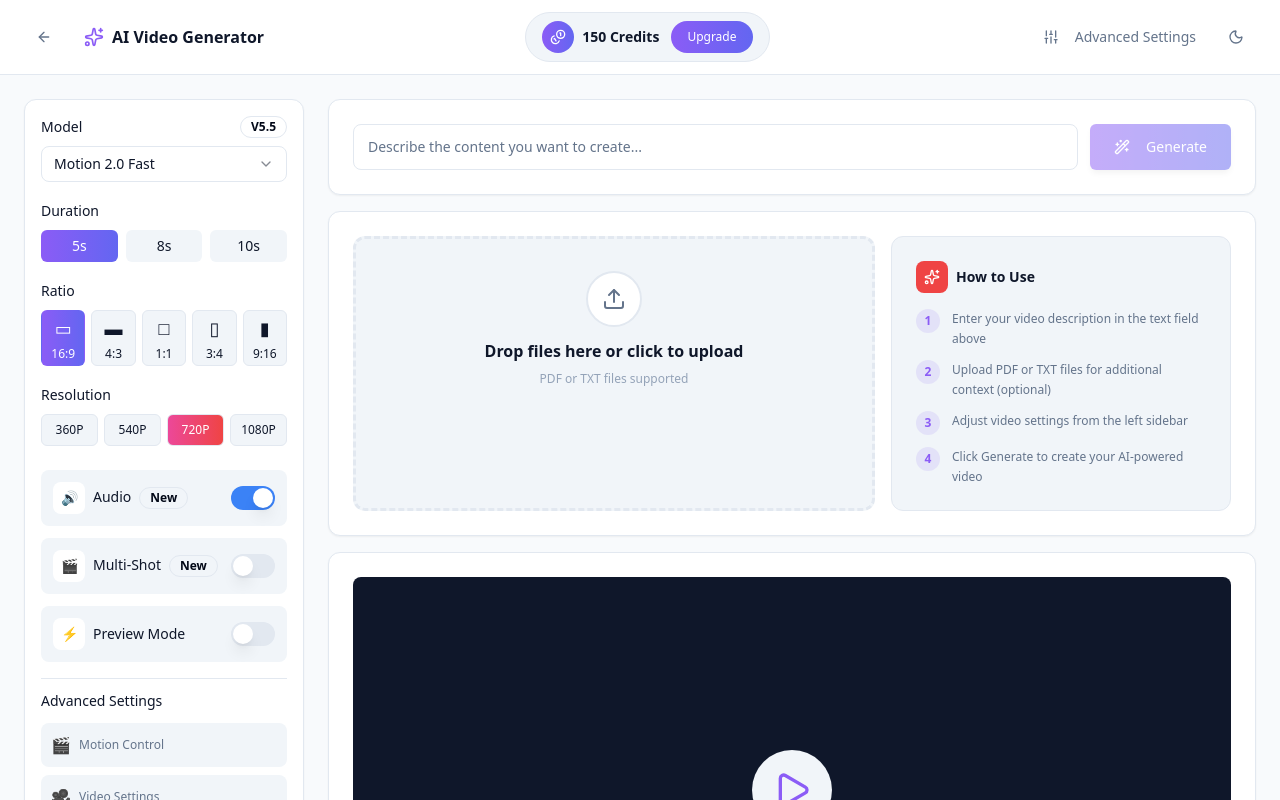
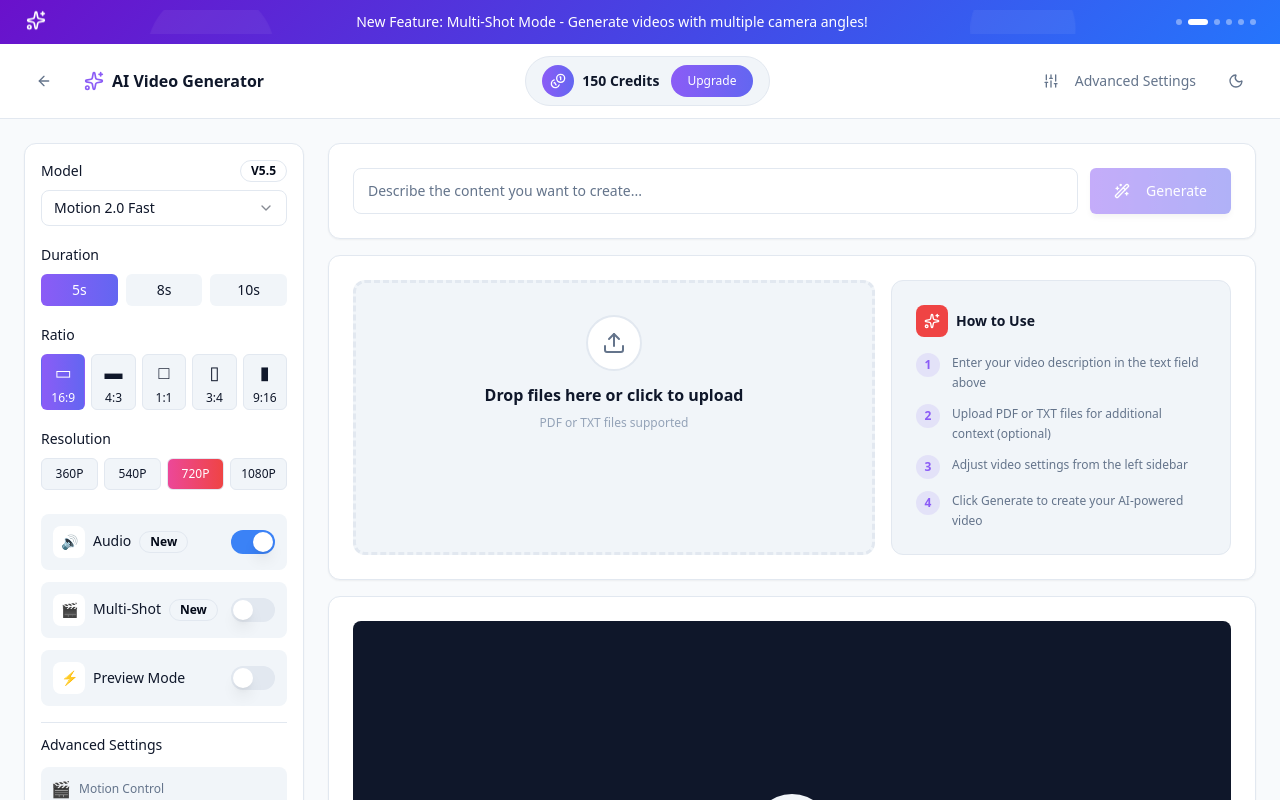
Before and after one commit to Nimesh-Kavinda/textToVideo, a React (Vite) app: page /converter in a window 1280 px wide. Shown: the top 800 px of the page. Built offline with nearby package versions, Linux system fonts and the light colour scheme.

Commit message:
feat: Add AnnouncementBanner component to display dynamic announcements in TextToVideoConverter

```diff
--- /dev/null
+++ b/src/components/converter/AnnouncementBanner.jsx
@@ -0,0 +1,180 @@
+import React, { useState, useEffect } from 'react';
+import { Sparkles, TrendingUp, Zap, Star, Flame, Info } from 'lucide-react';
+
+export const AnnouncementBanner = ({ colors }) => {
+  const [currentSlide, setCurrentSlide] = useState(0);
+
+  const announcements = [
+    {
+      icon: TrendingUp,
+      text: 'Trending: "Cyberpunk City at Night" - Create stunning futuristic videos!',
+      gradient: 'linear-gradient(135deg, #667eea 0%, #764ba2 100%)',
+      iconColor: '#fff',
+    },
+    {
+      icon: Sparkles,
+      text: 'New Feature: Multi-Shot Mode - Generate videos with multiple camera angles!',
+      gradient: 'linear-gradient(135deg, #6a11cb 0%, #2575fc 100%)', // deep purple → blue
+      iconColor: '#fff',
+    },
+    {
+      icon: Flame,
+      text: 'Hot Tip: Use "Motion Control" for cinematic camera movements in your videos',
+      gradient: 'linear-gradient(135deg, #3a7bd5 0%, #3a6073 100%)', // steel blue → deep blue/charcoal
+      iconColor: '#fff',
+    },
+    {
+      icon: Star,
+      text: 'Pro Tip: Combine detailed prompts with Motion 2.0 Ultra for best results!',
+      gradient: 'linear-gradient(135deg, #11998e 0%, #38ef7d 100%)', // deep teal → neon green
+      iconColor: '#fff',
+    },
+    {
+      icon: Zap,
+      text: 'Limited Offer: Get 50% more credits with Premium upgrade this week!',
+      gradient: 'linear-gradient(135deg, #373b44 0%, #4286f4 100%)', // deep grey → royal blue
+      iconColor: '#fff',
+    },
+    {
+      icon: Info,
+      text: 'Did you know? 16:9 ratio is perfect for YouTube and social media videos',
+      gradient: 'linear-gradient(135deg, #30cfd0 0%, #330867 100%)',
+      iconColor: '#fff',
+    },
+  ];
+
+  useEffect(() => {
+    const interval = setInterval(() => {
+      setCurrentSlide((prev) => (prev + 1) % announcements.length);
+    }, 4000); // Change slide every 4 seconds
+
+    return () => clearInterval(interval);
+  }, [announcements.length]);
+
+  const Icon = announcements[currentSlide].icon;
+
+  return (
+    <div
+      className="relative overflow-hidden transition-all duration-500"
+      style={{
+        background: announcements[currentSlide].gradient,
+      }}
+    >
+      <div className="max-w-[1800px] mx-auto px-4 sm:px-6 py-2.5">
+        <div className="flex items-center justify-center gap-3 relative">
+          {/* Animated background elements */}
+          <div className="absolute inset-0 overflow-hidden">
+            <div
+              className="absolute w-32 h-32 rounded-full opacity-20 animate-pulse"
+              style={{
+                background: 'rgba(255, 255, 255, 0.3)',
+                top: '-20px',
+                left: '10%',
+                animation: 'float 6s ease-in-out infinite',
+              }}
+            />
+            <div
+              className="absolute w-24 h-24 rounded-full opacity-20 animate-pulse"
+              style={{
+                background: 'rgba(255, 255, 255, 0.3)',
+                top: '-10px',
+                right: '15%',
+                animation: 'float 8s ease-in-out infinite',
+                animationDelay: '2s',
+              }}
+            />
+          </div>
+
+          {/* Icon */}
+          <div
+            className="flex-shrink-0 w-6 h-6 flex items-center justify-center animate-bounce"
+            style={{
+              animation: 'bounce 2s ease-in-out infinite',
+            }}
+          >
+            <Icon
+              className="w-5 h-5"
+              style={{ color: announcements[currentSlide].iconColor }}
+            />
+          </div>
+
+          {/* Sliding Text */}
+          <div className="flex-1 overflow-hidden">
+            <div
+              key={currentSlide}
+              className="animate-slide-in"
+              style={{
+                animation: 'slideIn 0.5s ease-out',
+              }}
+            >
+              <p
+                className="text-sm font-medium text-center whitespace-nowrap overflow-hidden text-ellipsis"
+                style={{ color: '#ffffff' }}
+              >
+                {announcements[currentSlide].text}
+              </p>
+            </div>
+          </div>
+
+          {/* Slide Indicators */}
+          <div className="flex-shrink-0 flex items-center gap-1.5">
+            {announcements.map((_, index) => (
+              <button
+                key={index}
+                onClick={() => setCurrentSlide(index)}
+                className="transition-all duration-300"
+                style={{
+                  width: currentSlide === index ? '20px' : '6px',
+                  height: '6px',
+                  borderRadius: '3px',
+                  backgroundColor:
+                    currentSlide === index
+                      ? '#ffffff'
+                      : 'rgba(255, 255, 255, 0.4)',
+                }}
+              />
+            ))}
+          </div>
+        </div>
+      </div>
+
+      {/* CSS Animations */}
+      <style jsx>{`
+        @keyframes slideIn {
+          from {
+            opacity: 0;
+            transform: translateY(-10px);
+          }
+          to {
+            opacity: 1;
+            transform: translateY(0);
+          }
+        }
+
+        @keyframes float {
+          0%,
+          100% {
+            transform: translateY(0px) scale(1);
+          }
+          50% {
+            transform: translateY(-20px) scale(1.1);
+          }
+        }
+
+        @keyframes bounce {
+          0%,
+          100% {
+            transform: translateY(0);
+          }
+          50% {
+            transform: translateY(-5px);
+          }
+        }
+
+        .animate-slide-in {
+          animation: slideIn 0.5s ease-out;
+        }
+      `}</style>
+    </div>
+  );
+};
--- a/src/components/converter/index.js
+++ b/src/components/converter/index.js
@@ -4,3 +4,4 @@ export { PromptSection } from './PromptSection';
 export { FileUploadSection } from './FileUploadSection';
 export { VideoPreview } from './VideoPreview';
 export { AdvancedSettingsModal } from './AdvancedSettingsModal';
+export { AnnouncementBanner } from './AnnouncementBanner';
--- a/src/pages/TextToVideoConverter.jsx
+++ b/src/pages/TextToVideoConverter.jsx
@@ -8,6 +8,7 @@ import {
   FileUploadSection,
   VideoPreview,
   AdvancedSettingsModal,
+  AnnouncementBanner,
 } from '../components/converter';
 
 export default function TextToVideoConverter() {
@@ -126,6 +127,7 @@ export default function TextToVideoConverter() {
       className="min-h-screen transition-colors duration-300"
       style={{ backgroundColor: colors.background.page }}
     >
+      <AnnouncementBanner colors={colors} />
       <Header
         theme={theme}
         toggleTheme={toggleTheme}
```
